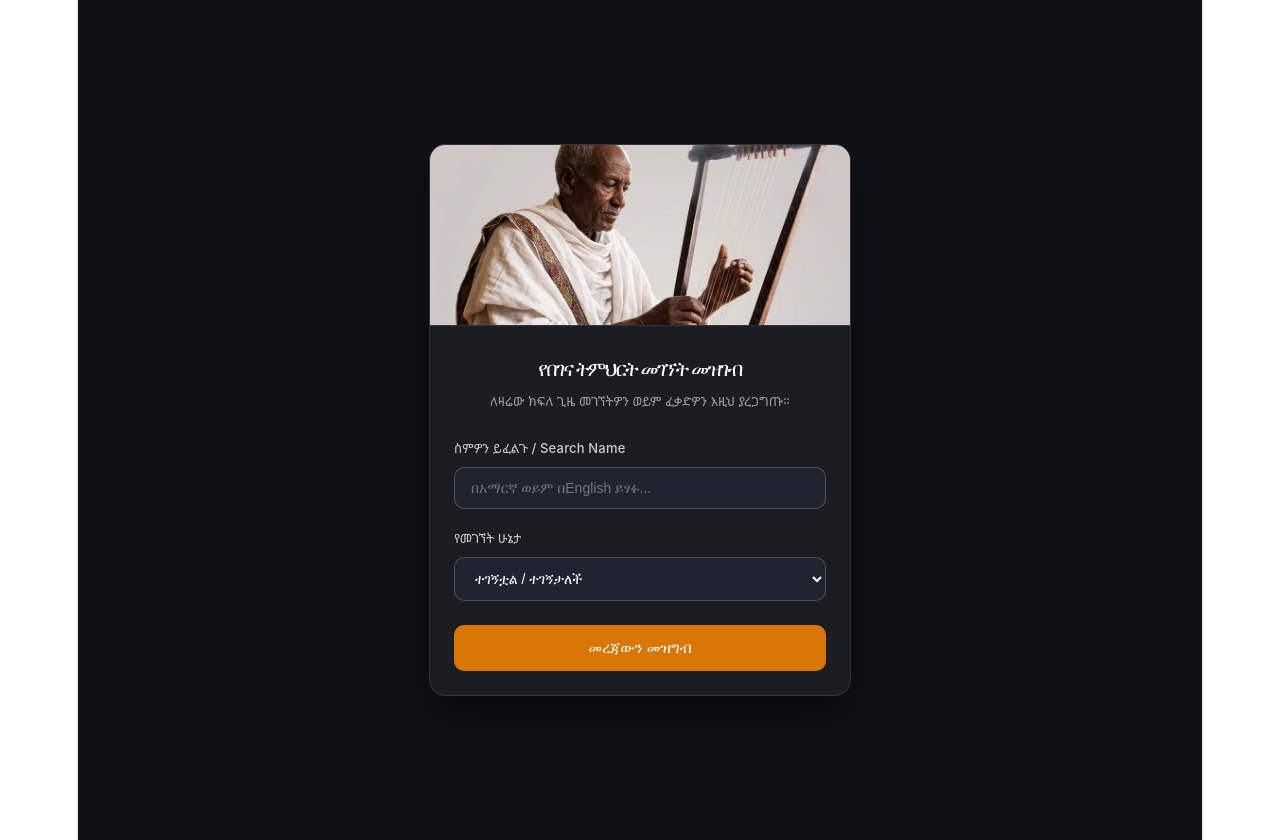
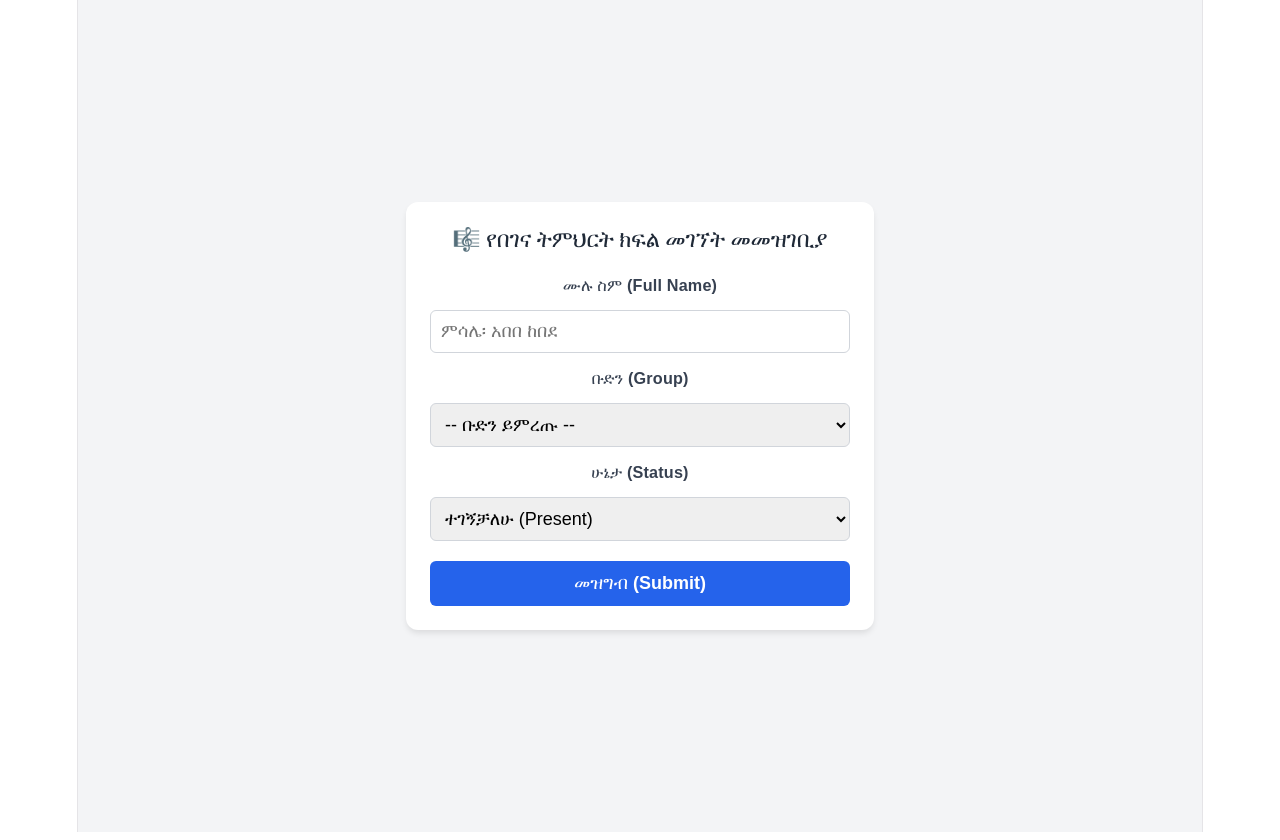
Before and after one commit to abenezerendeshaw/telegram-attendance, a React (Vite) app: page / in a window 1280 px wide. Built offline with nearby package versions, Linux system fonts and the light colour scheme.

Commit message:
UI update: Static image at top, revert to text-only Telegram message

```diff
--- a/src/App.jsx
+++ b/src/App.jsx
@@ -1,131 +1,88 @@
-// src/App.jsx
-import { useState, useEffect, useRef } from "react";
-import axios from "axios";
-import { STUDENTS } from "./students";
+import React, { useState } from "react";
 
 export default function App() {
-  const [searchTerm, setSearchTerm] = useState("");
-  const [selectedStudent, setSelectedStudent] = useState(null);
-  const [isOpen, setIsOpen] = useState(false);
-  const [attendanceStatus, setAttendanceStatus] = useState("present");
+  const [fullName, setFullName] = useState("");
+  const [group, setGroup] = useState("");
+  const [status, setStatus] = useState("present");
   const [reason, setReason] = useState("");
   const [loading, setLoading] = useState(false);
-  const [status, setStatus] = useState({ type: "", message: "" });
-
-  // 24-hour Lock State
-  const [isLocked, setIsLocked] = useState(false);
-  const [hoursLeft, setHoursLeft] = useState(0);
-
-  const dropdownRef = useRef(null);
-
-  useEffect(() => {
-    // Check local storage for existing submission within the last 24 hours
-    const checkLockStatus = () => {
-      const lastSubmission = localStorage.getItem("last_attendance_timestamp");
-      if (lastSubmission) {
-        const now = Date.now();
-        const timePassed = now - parseInt(lastSubmission, 10);
-        const twentyFourHours = 24 * 60 * 60 * 1000;
-
-        if (timePassed < twentyFourHours) {
-          const remainingMs = twentyFourHours - timePassed;
-          const remainingHours = Math.ceil(remainingMs / (1000 * 60 * 60));
-          setIsLocked(true);
-          setHoursLeft(remainingHours);
-        } else {
-          setIsLocked(false);
-        }
-      }
-    };
-
-    checkLockStatus();
-
-    // Close the autocomplete dropdown when clicking outside
-    const handleClickOutside = (e) => {
-      if (dropdownRef.current && !dropdownRef.current.contains(e.target)) {
-        setIsOpen(false);
-      }
-    };
-    document.addEventListener("mousedown", handleClickOutside);
-
-    // Initialize Telegram WebApp viewport if running inside Telegram
-    if (window.Telegram?.WebApp) {
-      const tg = window.Telegram.WebApp;
-      tg.ready();
-      tg.expand();
-    }
-
-    return () => document.removeEventListener("mousedown", handleClickOutside);
-  }, []);
-
-  // Filter students by matching input against Amharic name OR English phonetic string
-  const filteredStudents = STUDENTS.filter((s) => {
-    const query = searchTerm.toLowerCase().trim();
-    if (!query) return true;
-    const matchesAmharic = s.name.includes(query);
-    const matchesEnglish = s.englishName?.toLowerCase().includes(query);
-    return matchesAmharic || matchesEnglish;
-  });
+  const [message, setMessage] = useState({ type: "", text: "" });
 
   const handleSubmit = async (e) => {
     e.preventDefault();
+    setMessage({ type: "", text: "" });
 
-    if (isLocked) {
-      setStatus({
-        type: "error",
-        message: `ከዚህ ቀደም ተመዝግበዋል። እባክዎ ከ ${hoursLeft} ሰዓታት በኋላ ድጋሚ ይሞክሩ።`,
-      });
+    if (!fullName.trim()) {
+      setMessage({ type: "error", text: "እባክዎ ሙሉ ስምዎን ያስገቡ።" });
       return;
     }
 
-    if (!selectedStudent) {
-      setStatus({
-        type: "error",
-        message: "እባክዎ ስምዎን ከተዘረዘሩት ውስጥ ይፈልጉና ይምረጡ።",
-      });
-      return;
-    }
-
-    if (attendanceStatus === "permission" && !reason.trim()) {
-      setStatus({
-        type: "error",
-        message: "እባክዎ የፈቃድ ምክንያትዎን ያስገቡ።",
-      });
+    if (status === "permission" && !reason.trim()) {
+      setMessage({ type: "error", text: "እባክዎ የፈቃድ ምክንያትዎን ያስገቡ።" });
       return;
     }
 
     setLoading(true);
-    setStatus({ type: "", message: "" });
 
+    // Get GPS coordinates if status is "present"
+    if (status === "present") {
+      if (!navigator.geolocation) {
+        setMessage({
+          type: "error",
+          text: "ጂፒኤስ (GPS) በስልክዎ ላይ አይሰራም። እባክዎ በሌላ ስልክ ይሞክሩ።",
+        });
+        setLoading(false);
+        return;
+      }
+
+      navigator.geolocation.getCurrentPosition(
+        async (position) => {
+          const payload = {
+            fullName,
+            group,
+            status,
+            reason: "",
+            latitude: position.coords.latitude,
+            longitude: position.coords.longitude,
+          };
+          await sendSubmission(payload);
+        },
+        (error) => {
+          setLoading(false);
+          let errorMsg = "ቦታዎን ሳያረጋግጡ መመዝገብ አይችሉም።";
+          if (error.code === error.PERMISSION_DENIED) {
+            errorMsg = "እባክዎ በብราวዘርዎ/ስልክዎ ላይ የቦታ (Location) ፈቃድ ይስጡ።";
+          }
+          setMessage({ type: "error", text: errorMsg });
+        },
+        { enableHighAccuracy: true, timeout: 10000, maximumAge: 0 }
+      );
+    } else {
+      // Permission request does not require GPS
+      const payload = { fullName, group, status, reason };
+      await sendSubmission(payload);
+    }
+  };
+
+  const sendSubmission = async (payload) => {
     try {
-      await axios.post("/api/submit", {
-        fullName: selectedStudent.name,
-        group: selectedStudent.group,
-        status: attendanceStatus,
-        reason: attendanceStatus === "permission" ? reason : "",
+      const res = await fetch("/api/submit", {
+        method: "POST",
+        headers: { "Content-Type": "application/json" },
+        body: JSON.stringify(payload),
       });
 
-      // Record timestamp to lock form for 24 hours
-      const nowTimestamp = Date.now();
-      localStorage.setItem("last_attendance_timestamp", nowTimestamp.toString());
-      setIsLocked(true);
-      setHoursLeft(24);
+      const data = await res.json();
 
-      setStatus({ type: "success", message: "✅ መረጃዎ በተሳካ ሁኔታ ተመዝግቧል!" });
-
-      // Automatically close Telegram WebApp window if embedded
-      if (window.Telegram?.WebApp) {
-        setTimeout(() => {
-          window.Telegram.WebApp.close();
-        }, 2000);
+      if (res.ok) {
+        setMessage({ type: "success", text: data.message });
+        setFullName("");
+        setReason("");
+      } else {
+        setMessage({ type: "error", text: data.message || "ስህተት አጋጥሟል።" });
       }
     } catch (err) {
-      console.error(err);
-      setStatus({
-        type: "error",
-        message:
-          err.response?.data?.message || "ስህተት አጋጥሟል። እባክዎ ድጋሚ ይሞክሩ።",
-      });
+      setMessage({ type: "error", text: "የኔትወርክ ስህተት አጋጥሟል። እባክዎ ደግመው ይሞክሩ።" });
     } finally {
       setLoading(false);
     }
@@ -134,130 +91,69 @@ export default function App() {
   return (
     <div style={styles.container}>
       <div style={styles.card}>
-        <img src="/begena.png" alt="በገና (Begena)" style={styles.topImage} />
+        <h2 style={styles.title}>🎼 የበገና ትምህርት ክፍል መገኘት መመዝገቢያ</h2>
 
-        <div style={styles.content}>
-          <h1 style={styles.title}>የበገና ትምህርት መገኘት መዝገብ</h1>
-          <p style={styles.subtitle}>
-            ለዛሬው ክፍለ ጊዜ መገኘትዎን ወይም ፈቃድዎን እዚህ ያረጋግጡ።
-          </p>
-
-          {isLocked ? (
-            <div style={styles.lockNotice}>
-              <div style={styles.lockIcon}>⏳</div>
-              <h3 style={styles.lockTitle}>ለዛሬ ተመዝግበዋል!</h3>
-              <p style={styles.lockText}>
-                የዛሬው መገኘትዎ በተሳካ ሁኔታ ተመዝግቧል። የሚቀጥለውን መዝገብ ለማስገባት ከ{" "}
-                <strong>{hoursLeft} ሰዓታት</strong> በኋላ ድጋሚ ይሞክሩ።
-              </p>
-            </div>
-          ) : (
-            <form onSubmit={handleSubmit} style={styles.form}>
-              {/* Bilingual Search Container */}
-              <div style={styles.inputGroup} ref={dropdownRef}>
-                <label style={styles.label}>ስምዎን ይፈልጉ / Search Name</label>
-                <div style={{ position: "relative" }}>
-                  <input
-                    type="text"
-                    placeholder="በአማርኛ ወይም በEnglish ይፃፉ..."
-                    value={searchTerm}
-                    onChange={(e) => {
-                      setSearchTerm(e.target.value);
-                      setSelectedStudent(null);
-                      setIsOpen(true);
-                      if (status.type) setStatus({ type: "", message: "" });
+        {message.text && (
+          <div
+            style={{
+              ...styles.alert,
+              backgroundColor: message.type === "error" ? "#fee2e2" : "#dcfce7",
+              color: message.type === "error" ? "#991b1b" : "#166534",
             }}
-                    onFocus={() => setIsOpen(true)}
-                    style={styles.input}
-                  />
-
-                  {/* Dropdown Suggestions */}
-                  {isOpen && (
-                    <ul style={styles.dropdownList}>
-                      {filteredStudents.length > 0 ? (
-                        filteredStudents.slice(0, 30).map((st, idx) => (
-                          <li
-                            key={idx}
-                            onClick={() => {
-                              setSelectedStudent(st);
-                              setSearchTerm(st.name);
-                              setIsOpen(false);
-                            }}
-                            style={styles.dropdownItem}
           >
-                            <span style={{ fontWeight: "600" }}>{st.name}</span>
-                            <span style={styles.groupSubTag}>{st.group}</span>
-                          </li>
-                        ))
-                      ) : (
-                        <li style={styles.noResultItem}>
-                          ምንም አልተገኘም (No match found)
-                        </li>
-                      )}
-                    </ul>
-                  )}
-                </div>
-              </div>
-
-              {/* Show Detected Group */}
-              {selectedStudent && (
-                <div style={styles.groupBadge}>
-                  📍 <strong>ቡድን:</strong> {selectedStudent.group}
+            {message.text}
           </div>
         )}
 
-              {/* Attendance Choice */}
-              <div style={styles.inputGroup}>
-                <label style={styles.label}>የመገኘት ሁኔታ</label>
+        <form onSubmit={handleSubmit} style={styles.form}>
+          <label style={styles.label}>ሙሉ ስም (Full Name)</label>
+          <input
+            type="text"
+            value={fullName}
+            onChange={(e) => setFullName(e.target.value)}
+            placeholder="ምሳሌ፡ አበበ ከበደ"
+            style={styles.input}
+            required
+          />
+
+          <label style={styles.label}>ቡድን (Group)</label>
           <select
-                  value={attendanceStatus}
-                  onChange={(e) => {
-                    setAttendanceStatus(e.target.value);
-                    if (status.type) setStatus({ type: "", message: "" });
-                  }}
-                  style={styles.select}
+            value={group}
+            onChange={(e) => setGroup(e.target.value)}
+            style={styles.input}
           >
-                  <option value="present">ተገኝቷል / ተገኝታለች</option>
-                  <option value="permission">ፈቃድ ጠይቋል / ጠይቃለች</option>
+            <option value="">-- ቡድን ይምረጡ --</option>
+            <option value="ቡድን 1: ቤተ አውታር">ቡድን 1: ቤተ አውታር</option>
+            <option value="ቡድን 2: ቤተ ማዕዶት">ቡድን 2: ቤተ ማዕዶት</option>
           </select>
-              </div>
 
-              {/* Permission Reason Field */}
-              {attendanceStatus === "permission" && (
-                <div style={styles.inputGroup}>
-                  <label style={styles.label}>የፈቃድ ምክንያት</label>
+          <label style={styles.label}>ሁኔታ (Status)</label>
+          <select
+            value={status}
+            onChange={(e) => setStatus(e.target.value)}
+            style={styles.input}
+          >
+            <option value="present">ተገኝቻለሁ (Present)</option>
+            <option value="permission">ፈቃድ እጠይቃለሁ (Permission)</option>
+          </select>
+
+          {status === "permission" && (
+            <>
+              <label style={styles.label}>የፈቃድ ምክንያት (Reason)</label>
               <textarea
                 value={reason}
-                    onChange={(e) => {
-                      setReason(e.target.value);
-                      if (status.type) setStatus({ type: "", message: "" });
-                    }}
-                    placeholder="እባክዎ የፈቃድዎን ምክንያት እዚህ ይፃፉ..."
-                    rows={3}
-                    style={styles.textarea}
+                onChange={(e) => setReason(e.target.value)}
+                placeholder="እባክዎ ምክንያትዎን እዚህ ይፃፉ..."
+                style={{ ...styles.input, height: "80px" }}
+                required
               />
-                </div>
-              )}
-
-              {/* Error/Success Messages */}
-              {status.message && (
-                <p
-                  style={
-                    status.type === "error"
-                      ? styles.errorMsg
-                      : styles.successMsg
-                  }
-                >
-                  {status.message}
-                </p>
+            </>
           )}
 
           <button type="submit" disabled={loading} style={styles.button}>
-                {loading ? "በመመዝገብ ላይ..." : "መረጃውን መዝግብ"}
+            {loading ? "በማረጋገጥ ላይ..." : "መዝግብ (Submit)"}
           </button>
         </form>
-          )}
-        </div>
       </div>
     </div>
   );
@@ -265,188 +161,53 @@ export default function App() {
 
 const styles = {
   container: {
+    display: "flex",
+    justifyContent: "center",
+    alignItems: "center",
     minHeight: "100vh",
-    display: "flex",
-    alignItems: "center",
-    justifyContent: "center",
-    backgroundColor: "#0f1117",
-    color: "#ffffff",
-    fontFamily:
-      "'Noto Sans Ethiopic', -apple-system, BlinkMacSystemFont, sans-serif",
-    padding: "20px",
+    backgroundColor: "#f3f4f6",
+    padding: "16px",
+    fontFamily: "sans-serif",
   },
   card: {
+    backgroundColor: "#ffffff",
+    borderRadius: "12px",
+    padding: "24px",
+    maxWidth: "420px",
     width: "100%",
-    maxWidth: "420px",
-    backgroundColor: "rgba(255, 255, 255, 0.05)",
-    border: "1px solid rgba(255, 255, 255, 0.1)",
-    borderRadius: "16px",
-    overflow: "hidden",
-    backdropFilter: "blur(10px)",
-    boxShadow: "0 20px 40px rgba(0,0,0,0.4)",
-  },
-  topImage: {
-    width: "100%",
-    height: "180px",
-    objectFit: "cover",
-    objectPosition: "center 20%",
-    borderBottom: "1px solid rgba(255, 255, 255, 0.1)",
-  },
-  content: {
-    padding: "24px",
-    textAlign: "center",
+    boxShadow: "0 4px 6px -1px rgba(0, 0, 0, 0.1)",
   },
   title: {
-    fontSize: "20px",
-    fontWeight: "700",
-    margin: "0 0 6px 0",
-    color: "#ffffff",
+    fontSize: "1.25rem",
+    fontWeight: "bold",
+    textAlign: "center",
+    color: "#1f2937",
+    marginBottom: "20px",
   },
-  subtitle: {
-    fontSize: "13px",
-    color: "#a0a0a0",
-    margin: "0 0 20px 0",
-  },
-  lockNotice: {
-    backgroundColor: "rgba(217, 119, 6, 0.1)",
-    border: "1px solid rgba(217, 119, 6, 0.3)",
-    borderRadius: "12px",
-    padding: "24px 16px",
-    marginTop: "12px",
-  },
-  lockIcon: {
-    fontSize: "36px",
-    marginBottom: "8px",
-  },
-  lockTitle: {
-    fontSize: "18px",
-    fontWeight: "700",
-    color: "#f59e0b",
-    margin: "0 0 8px 0",
-  },
-  lockText: {
-    fontSize: "13px",
-    color: "#d1d5db",
-    margin: "0",
-    lineHeight: "1.5",
-  },
-  form: {
-    display: "flex",
-    flexDirection: "column",
-    gap: "16px",
-    textAlign: "left",
-  },
-  inputGroup: {
-    display: "flex",
-    flexDirection: "column",
-    gap: "6px",
-  },
-  label: {
-    fontSize: "13px",
-    fontWeight: "500",
-    color: "#cccccc",
-  },
+  form: { display: "flex", flexDirection: "column", gap: "12px" },
+  label: { fontSize: "0.9rem", fontWeight: "600", color: "#374151" },
   input: {
-    width: "100%",
-    padding: "12px 16px",
-    borderRadius: "10px",
-    backgroundColor: "#1f2430",
-    border: "1px solid rgba(255, 255, 255, 0.2)",
-    color: "#ffffff",
-    fontSize: "14px",
-    outline: "none",
-    boxSizing: "border-box",
-  },
-  dropdownList: {
-    position: "absolute",
-    top: "108%",
-    left: 0,
-    right: 0,
-    maxHeight: "200px",
-    overflowY: "auto",
-    backgroundColor: "#191d26",
-    border: "1px solid rgba(255, 255, 255, 0.2)",
-    borderRadius: "10px",
-    listStyle: "none",
-    padding: "0",
-    margin: "0",
-    zIndex: 100,
-    boxShadow: "0 10px 25px rgba(0,0,0,0.5)",
-  },
-  dropdownItem: {
-    padding: "12px 14px",
-    borderBottom: "1px solid rgba(255, 255, 255, 0.05)",
-    cursor: "pointer",
-    fontSize: "14px",
-    color: "#ffffff",
-    display: "flex",
-    justifyContent: "space-between",
-    alignItems: "center",
-  },
-  groupSubTag: {
-    fontSize: "11px",
-    color: "#a0a0a0",
-    backgroundColor: "rgba(255, 255, 255, 0.08)",
-    padding: "2px 6px",
-    borderRadius: "4px",
-  },
-  noResultItem: {
-    padding: "12px 14px",
-    fontSize: "13px",
-    color: "#888888",
-    textAlign: "center",
-  },
-  groupBadge: {
-    backgroundColor: "rgba(217, 119, 6, 0.15)",
-    border: "1px solid rgba(217, 119, 6, 0.4)",
-    borderRadius: "8px",
-    padding: "10px 14px",
-    fontSize: "13px",
-    color: "#fbbf24",
-  },
-  select: {
-    width: "100%",
-    padding: "12px 16px",
-    borderRadius: "10px",
-    backgroundColor: "#1f2430",
-    border: "1px solid rgba(255, 255, 255, 0.2)",
-    color: "#ffffff",
-    fontSize: "14px",
-    outline: "none",
-    boxSizing: "border-box",
-  },
-  textarea: {
-    width: "100%",
-    padding: "12px 16px",
-    borderRadius: "10px",
-    backgroundColor: "rgba(255, 255, 255, 0.08)",
-    border: "1px solid rgba(255, 255, 255, 0.2)",
-    color: "#ffffff",
-    fontSize: "14px",
-    outline: "none",
-    resize: "none",
-    fontFamily: "inherit",
-    boxSizing: "border-box",
+    padding: "10px",
+    borderRadius: "6px",
+    border: "1px solid #d1d5db",
+    fontSize: "1rem",
   },
   button: {
-    padding: "14px",
-    borderRadius: "10px",
-    backgroundColor: "#d97706",
+    padding: "12px",
+    backgroundColor: "#2563eb",
     color: "#ffffff",
-    fontSize: "15px",
-    fontWeight: "600",
     border: "none",
+    borderRadius: "6px",
+    fontSize: "1rem",
+    fontWeight: "bold",
     cursor: "pointer",
     marginTop: "8px",
   },
-  errorMsg: {
-    fontSize: "13px",
-    color: "#ff6b6b",
-    margin: "0",
-  },
-  successMsg: {
-    fontSize: "13px",
-    color: "#51cf66",
-    margin: "0",
+  alert: {
+    padding: "10px",
+    borderRadius: "6px",
+    marginBottom: "12px",
+    fontSize: "0.9rem",
+    textAlign: "center",
   },
 };
```
Also changed, not shown: api/submit.js (+45 -9 lines). Lines whose indentation alone changed are shown as unchanged.
